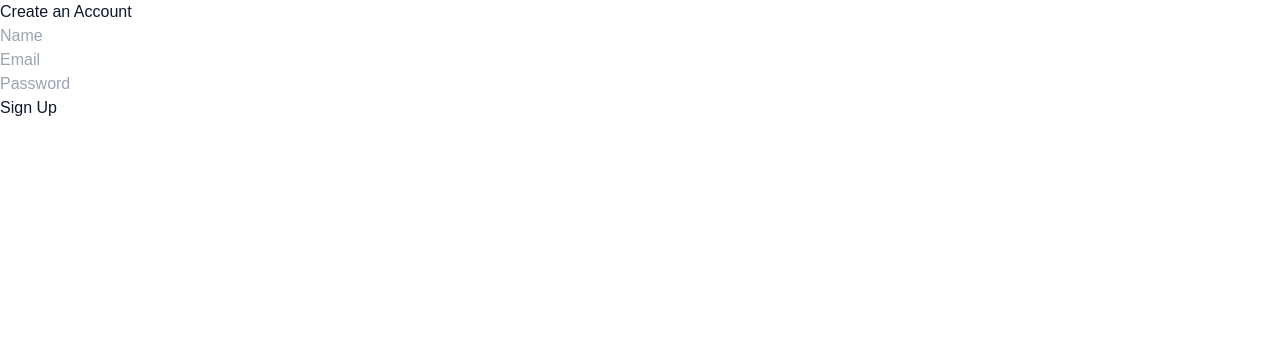
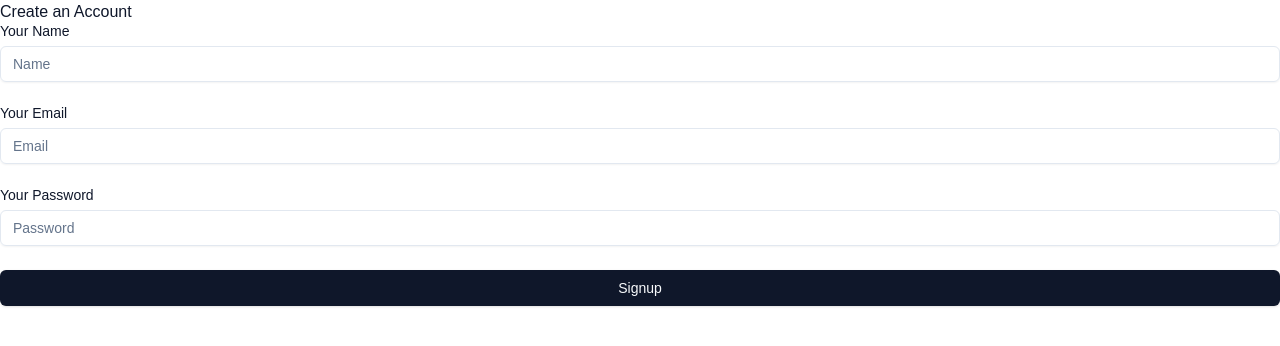
Before and after one commit to Fazsuzsa/Budget_Ausgaben_App, a React (Create React App) app in the folder frontend/: page /signup in a window 1280 px wide. Shown: the top 346 px of the page. Built offline with nearby package versions, Linux system fonts and the light colour scheme; what chartjs-plugin-datalabels would draw is missing.

Commit message:
Update Signup.js

```diff
--- a/frontend/src/pages/Signup.js
+++ b/frontend/src/pages/Signup.js
@@ -1,4 +1,15 @@
 import React, { useState } from 'react';
+import { cn } from "../lib/utils";
+import {
+    Card,
+    CardContent,
+    CardDescription,
+    CardHeader,
+    CardTitle,
+} from "../components/ui/card";
+import { Label } from "../components/ui/label";
+import { Input } from "../components/ui/input";
+import { Button } from "../components/ui/button";
 
 function Signup() {
     const [form, setForm] = useState({
@@ -39,9 +50,13 @@ function Signup() {
     };
 
     return (
+        <>
+            <h2>Create an Account</h2>
             <form onSubmit={handleSubmit}>
-            <h2>Create an Account</h2>
-            <input
+                <div className="flex flex-col gap-6">
+                    <div className="grid gap-2">
+                        <Label>Your Name</Label>
+                        <Input
                             type="text"
                             name="name"
                             placeholder="Name"
@@ -49,8 +64,10 @@ function Signup() {
                             onChange={handleChange}
                             required
                         />
-            <br />
-            <input
+                    </div>
+                    <div className="grid gap-2">
+                        <Label>Your Email</Label>
+                        <Input
                             type="email"
                             name="e_mail"
                             placeholder="Email"
@@ -58,8 +75,10 @@ function Signup() {
                             onChange={handleChange}
                             required
                         />
-            <br />
-            <input
+                    </div>
+                    <div className="grid gap-2">
+                        <Label>Your Password</Label>
+                        <Input
                             type="password"
                             name="password"
                             placeholder="Password"
@@ -67,10 +86,13 @@ function Signup() {
                             onChange={handleChange}
                             required
                         />
-            <br />
-            <button type="submit">Sign Up</button>
-            <p>{message}</p>
+                    </div>
+                    <Button type="submit" className="w-full">
+                        Signup
+                    </Button>                    <p>{message}</p>
+                </div>
             </form>
+        </>
     );
 }
 
```
Lines whose indentation alone changed are shown as unchanged.
